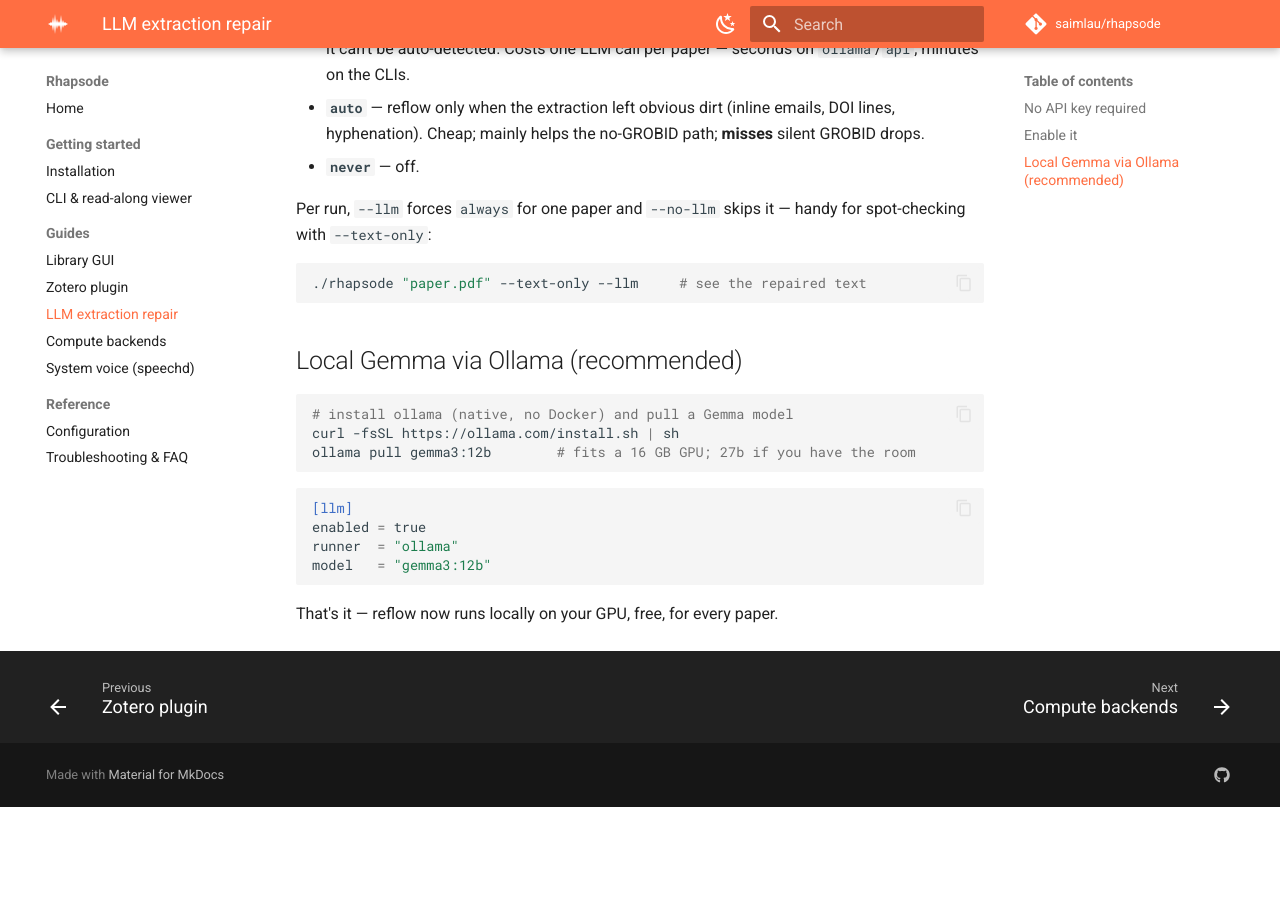
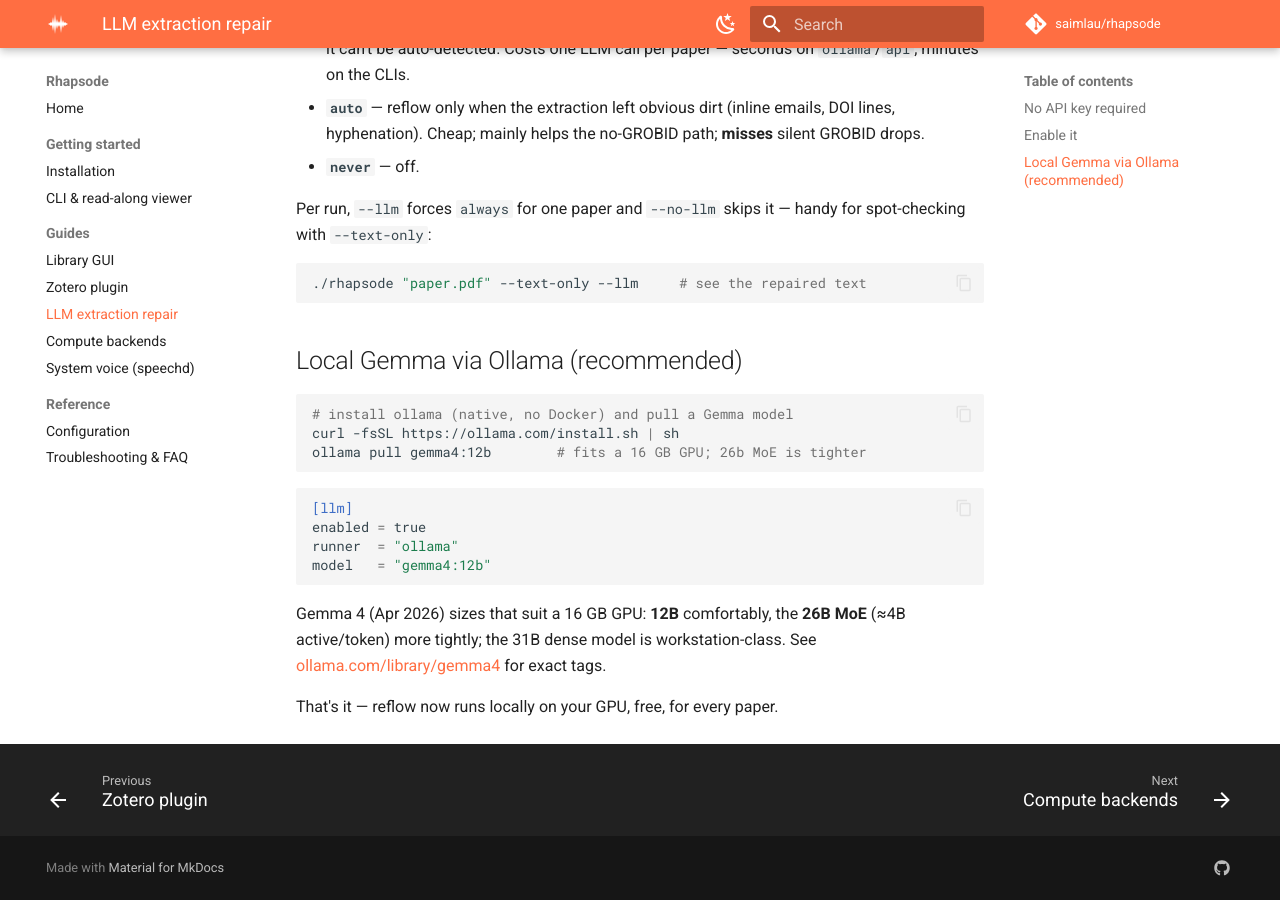
Before and after one commit to saimlau/rhapsode, an MkDocs documentation site: the page built from docs/llm.md, in a window 1280 px wide and 900 px high, scrolled down 1393 px. Built offline with MkDocs 1.6.1 and Material for MkDocs 9.7.7, drawn with Linux system fonts in a browser that asks for light colours; comment, search, counter and statistics services are not loaded; before the commit the page ends 2200 px from its top, so only the background shows below that.

Commit message:
Docs: recommend Gemma 4 (released Apr 2026) for the Ollama runner

````diff
--- a/config.example.toml
+++ b/config.example.toml
@@ -56,9 +56,9 @@
 #              will miss silent GROBID drops.
 #   "never"  — disabled.
 when = "always"
-# Model id: an ollama model ("gemma3:12b", "gemma3:27b", ...) or an api model
-# id. Leave blank for the runner's default. The CLIs use their own logged-in
-# model regardless of this.
+# Model id: an ollama model ("gemma4:12b" fits a 16 GB GPU; "gemma4:26b" MoE
+# is tighter; see ollama.com/library/gemma4) or an api model id. Leave blank
+# for the runner's default. The CLIs use their own logged-in model regardless.
 model = ""
 timeout_s = 120
 # ollama_url = "http://127.0.0.1:11434"   # if ollama isn't on the default host
--- a/docs/llm.md
+++ b/docs/llm.md
@@ -68,14 +68,19 @@
 ```bash
 # install ollama (native, no Docker) and pull a Gemma model
 curl -fsSL https://ollama.com/install.sh | sh
-ollama pull gemma3:12b        # fits a 16 GB GPU; 27b if you have the room
+ollama pull gemma4:12b        # fits a 16 GB GPU; 26b MoE is tighter
 ```
 
 ```toml
 [llm]
 enabled = true
 runner  = "ollama"
-model   = "gemma3:12b"
+model   = "gemma4:12b"
 ```
 
+Gemma 4 (Apr 2026) sizes that suit a 16 GB GPU: **12B** comfortably, the
+**26B MoE** (≈4B active/token) more tightly; the 31B dense model is
+workstation-class. See [ollama.com/library/gemma4](https://ollama.com/library/gemma4)
+for exact tags.
+
 That's it — reflow now runs locally on your GPU, free, for every paper.
````
